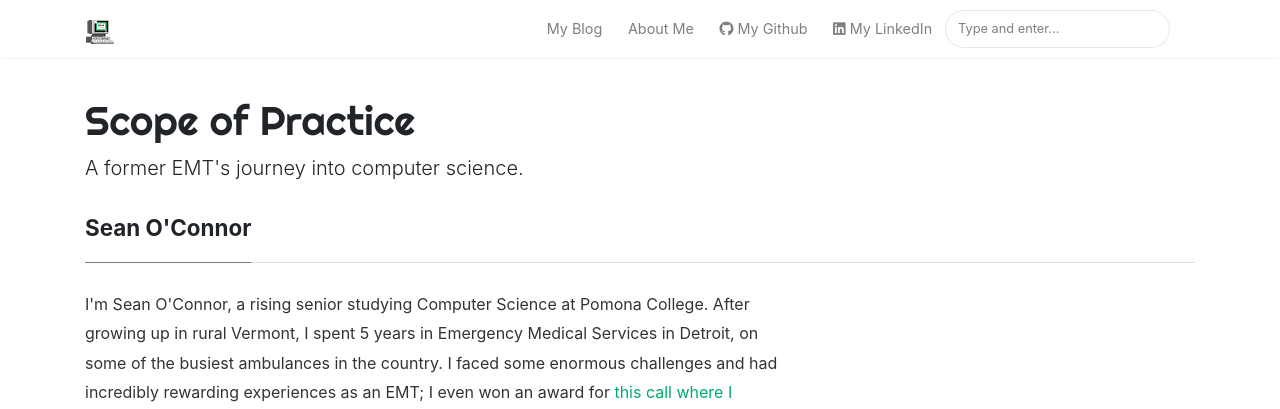
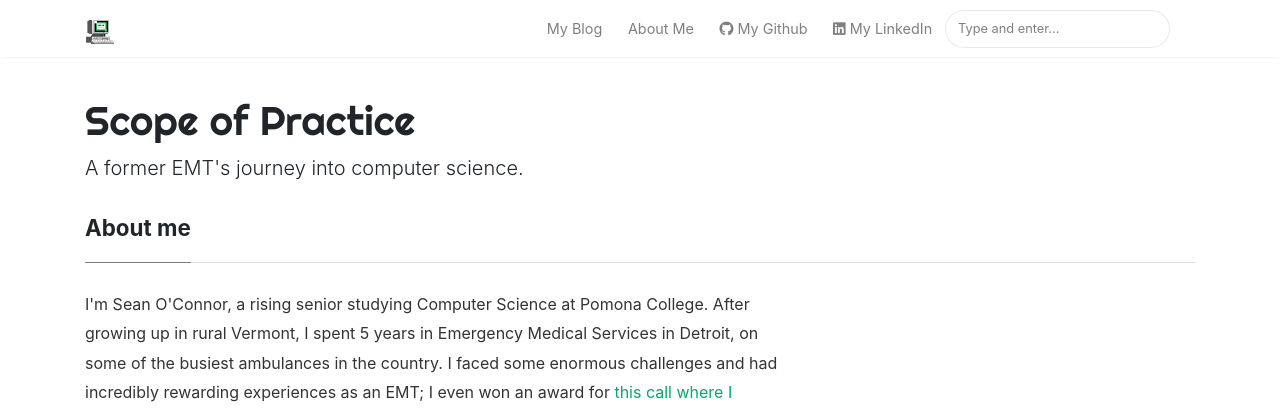
Before and after one commit to oapostrophe/oapostrophe.github.io, a Jekyll site: the page built from _pages/about.md, in a window 1280 px wide and 900 px high. Shown: the top 409 px of the window. Built offline with Jekyll 4.4.1, drawn with Linux system fonts in a browser that asks for light colours; nearby versions of some CDN libraries; comment, search, counter and statistics services are not loaded; some of the changed text lies outside the part shown.

Commit message:
removed disqus comments

```diff
--- a/_layouts/page.html
+++ b/_layouts/page.html
@@ -12,6 +12,7 @@
     {{content}}
     </div>
 
+    <!--
     {% if page.comments == true %}
 
     <div id="comments" class="row mb-5">
@@ -19,6 +20,7 @@
             {% include disqus.html %}
         </div>
     </div>
+-->
 
     {% endif %}
 </section>
--- a/_pages/about.md
+++ b/_pages/about.md
@@ -1,6 +1,6 @@
 ---
 layout: page
-title: Sean O'Connor
+title: About me
 permalink: /about
 comments: true
 ---
```
